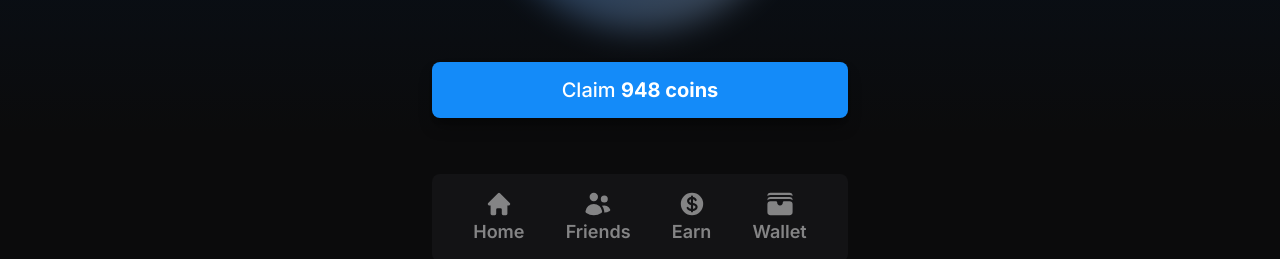
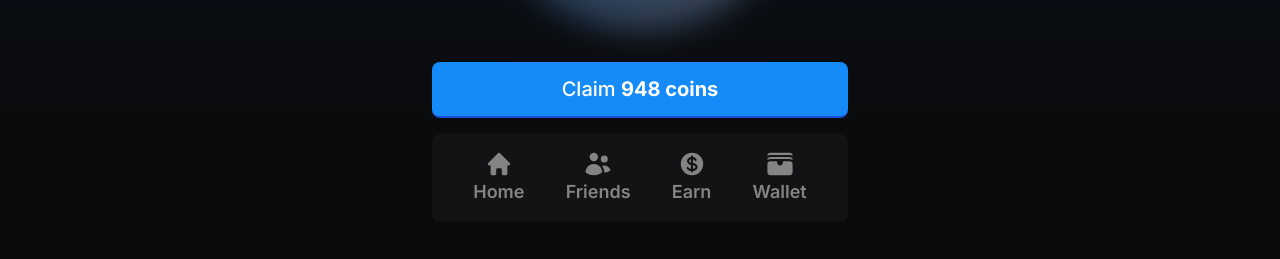
Before and after one commit to kiddohack/tg-app, a Next.js app: page / in a window 1280 px wide. Shown: the part 788-1047 px from the top of the page. After the commit the page ends 1010 px from the top, so only its background shows below. Built offline with nearby package versions, Linux system fonts and the light colour scheme.

Commit message:
minor redesign to bottom objects

```diff
--- a/app/page.tsx
+++ b/app/page.tsx
@@ -7,7 +7,10 @@ import Image from "next/image";
 export default function Home() {
   return (
     <main className="max-h-dvh p-0">
-      <nav id="topbar" className="flex justify-between lg:justify-evenly pt-2 px-2">
+      <nav
+        id="topbar"
+        className="flex justify-between lg:justify-evenly pt-2 px-2"
+      >
         <User />
         <Balance />
       </nav>
@@ -48,7 +51,7 @@ export default function Home() {
           id="main-action-button"
           className="w-full flex justify-center mt-8 px-4"
         >
-          <button className="fill text-xl font-medium w-full lg:w-1/3 rounded-lg h-14 bg-bgButton shadow-lg shadow-black/40 ">
+          <button className="fill text-xl font-medium w-full lg:w-1/3 rounded-lg h-14 bg-bgButton border-b-2 border-blue-700 ">
             {" "}
             Claim <span className="font-bold">948 coins</span>
           </button>
@@ -57,7 +60,7 @@ export default function Home() {
 
       <section
         id="bottom-navbar.container"
-        className="flex justify-center my-10 px-4"
+        className="flex justify-center px-4"
       >
         <section
           id="bottom-navbar"
```
